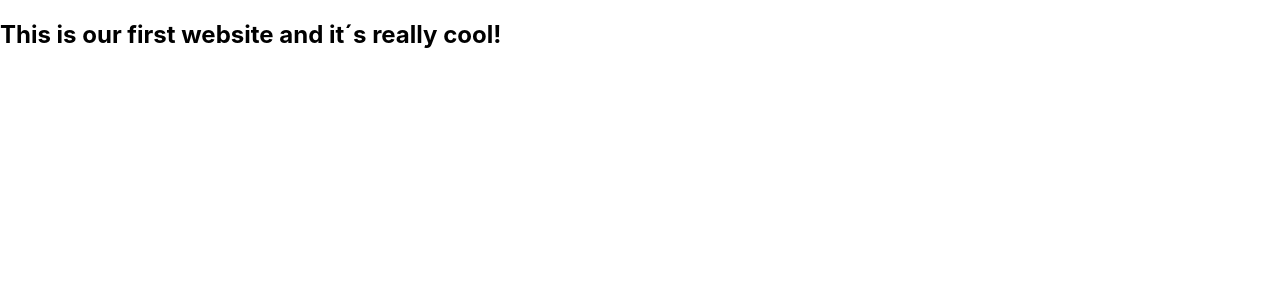
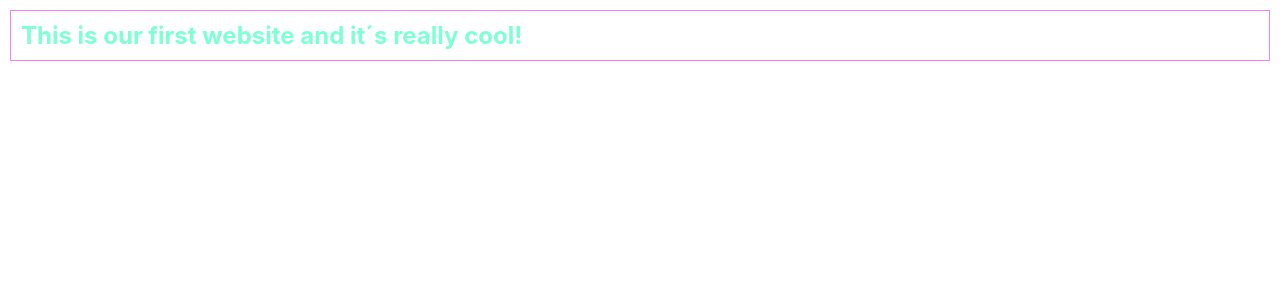
Before and after one commit to mirunaen/fluffy-rabbit, a React (Create React App) app: page / in a window 1280 px wide. Shown: the top 300 px of the page. Built offline with nearby package versions, Linux system fonts and the light colour scheme.

Commit message:
Added some css

```diff
--- a/src/App.css
+++ b/src/App.css
@@ -1,38 +1,6 @@
-.App {
-  text-align: center;
+.fluffy-rabbit{
+  color: aquamarine;
+  padding: 10px;
+  margin: 10px;
+  border: 1px solid violet;
 }
-
-.App-logo {
-  height: 40vmin;
-  pointer-events: none;
-}
-
-@media (prefers-reduced-motion: no-preference) {
-  .App-logo {
-    animation: App-logo-spin infinite 20s linear;
-  }
-}
-
-.App-header {
-  background-color: #282c34;
-  min-height: 100vh;
-  display: flex;
-  flex-direction: column;
-  align-items: center;
-  justify-content: center;
-  font-size: calc(10px + 2vmin);
-  color: white;
-}
-
-.App-link {
-  color: #61dafb;
-}
-
-@keyframes App-logo-spin {
-  from {
-    transform: rotate(0deg);
-  }
-  to {
-    transform: rotate(360deg);
-  }
-}
--- a/src/App.js
+++ b/src/App.js
@@ -1,9 +1,10 @@
 import React from 'react';
+import "./App.css";
 
 function App() {
   return (
     <div>
-      <h2>This is our first website and it´s really cool!</h2>
+      <h2 className="fluffy-rabbit">This is our first website and it´s really cool!</h2>
     </div>
   );
 }
```
